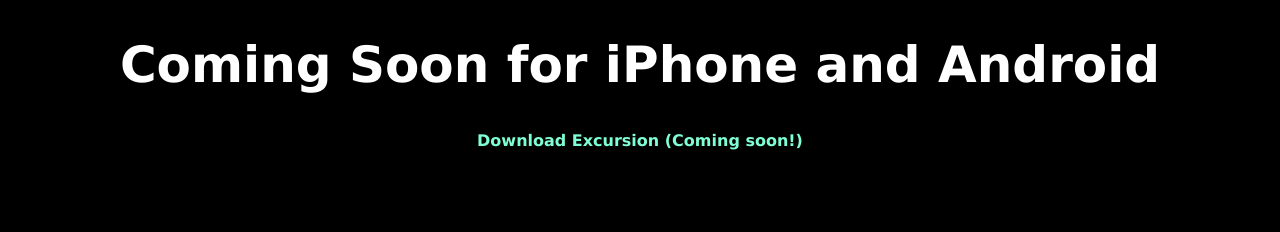
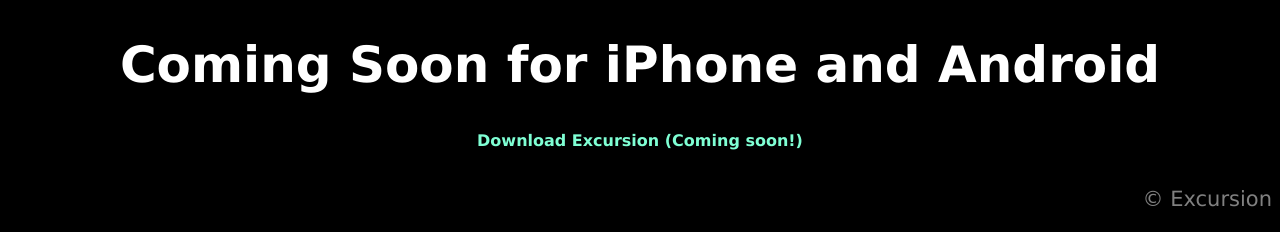
Before and after one commit to JoHoGITHUB/excursion, a plain HTML site: page index.html in a window 1280 px wide. Shown: the part 1192-1424 px from the top of the page. Before the commit the page ends 1379 px from the top, so only its background shows below. Drawn offline with Linux system fonts and the light colour scheme.

Commit message:
finished p2

```diff
--- a/index.html
+++ b/index.html
@@ -20,5 +20,6 @@
     <img src="https://s3.amazonaws.com/codecademy-content/programs/freelance-one/excursion/images/phone.png">
     <h1>Coming Soon for iPhone and Android</h1>
     <h6>Download Excursion (Coming soon!)</h6>
+    <h3 div id="copyright">© Excursion</h3>
   </body>
 </html>
--- a/resources/css/style.css
+++ b/resources/css/style.css
@@ -19,3 +19,6 @@
   font-weight: normal;
   color: gray;
 }
+#copyright {
+  text-align: right;
+}
```
